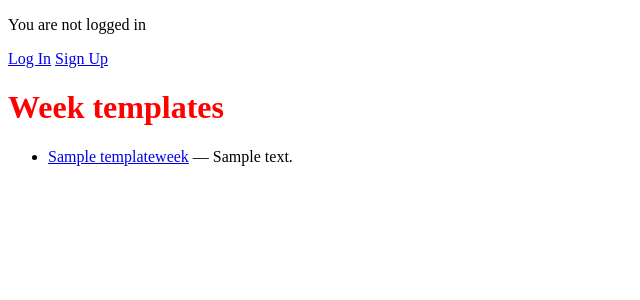
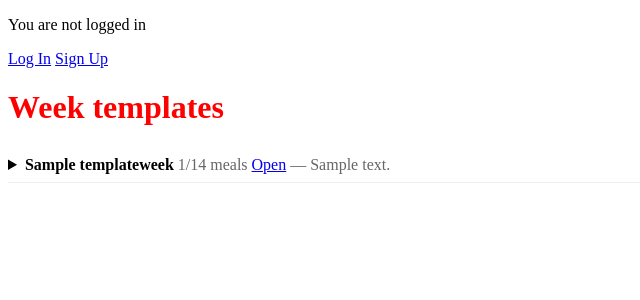
Before and after one commit to JorgeLg3/mealplanner, a Django app: page /planner/templates/ in a window 1280 px wide. Shown: the part 26-326 px from the top of the page, without its empty margins (0-640 px from the left). Run offline with Django 5.2, Linux system fonts and the light colour scheme; tables that the repository leaves empty hold one stand-in row (values such as "Sample post"); parts of the project's set-up code (start-up, migrations or seed data) failed here and were passed over.

Commit message:
update template list view to show a preview of the template

```diff
--- a/planner/views.py
+++ b/planner/views.py
@@ -39,6 +39,18 @@ def monday_of(date):
 class TemplateWeekList(ListView):
     model = TemplateWeek
     template_name = "planner/templateweek_list.html"
+    queryset = TemplateWeek.objects.prefetch_related("meals__recipe")
+
+    def get_context_data(self, **kwargs):
+        context = super().get_context_data(**kwargs)
+        # Each template carries its own grid for the collapsible preview.
+        context["templates"] = [
+            {"template": template, "days": build_days(meals), "meal_count": len(meals)}
+            for template in context["templateweek_list"]
+            for meals in [list(template.meals.all())]
+        ]
+        context["slot_count"] = len(Weekday) * len(MealType)
+        return context
 
 
 class TemplateWeekDetail(DetailView):
--- a/static/css/planner.css
+++ b/static/css/planner.css
@@ -223,3 +223,26 @@
   justify-content: flex-end;
   margin-top: 1rem;
 }
+
+/* Template list: one collapsible read-only preview per template. */
+.template-preview {
+  border-bottom: 1px solid #eee;
+  padding: 0.5rem 0;
+}
+
+.template-preview summary {
+  cursor: pointer;
+}
+
+.template-preview__name {
+  font-weight: bold;
+}
+
+.template-preview__count,
+.template-preview__description {
+  color: #666;
+}
+
+.template-preview .week-grid {
+  margin-bottom: 0.5rem;
+}
--- a/templates/planner/_meal_cell.html
+++ b/templates/planner/_meal_cell.html
@@ -1,5 +1,14 @@
 {# A single Mon–Sun slot for a TemplateWeek (filled or empty), swappable via HTMX. #}
 {# Context: templateweek_pk, weekday, meal_type, meal_type_label, meal (TemplateMeal or None) #}
+{#          readonly (optional): render without swap/remove/add controls or the HTMX id #}
+{% if readonly %}
+<div class="week-grid__cell">
+  <span class="week-grid__meal-type">{{ meal_type_label }}</span>
+  {% if meal %}
+    <a class="week-grid__recipe" href="{{ meal.recipe.get_absolute_url }}">{{ meal.recipe.name }}</a>
+  {% endif %}
+</div>
+{% else %}
 <div class="week-grid__cell" id="cell-{{ weekday }}-{{ meal_type }}">
   <span class="week-grid__meal-type">{{ meal_type_label }}</span>
   {% if meal %}
@@ -26,3 +35,4 @@
             hx-swap="outerHTML">+</button>
   {% endif %}
 </div>
+{% endif %}
--- a/templates/planner/templateweek_list.html
+++ b/templates/planner/templateweek_list.html
@@ -1,15 +1,40 @@
 {% extends "base.html" %}
+{% load static %}
+
+{% block extra_css %}
+  <link rel="stylesheet" href="{% static 'css/planner.css' %}">
+{% endblock %}
 
 {% block content %}
   <h1>Week templates</h1>
-  <ul>
-    {% for template in templateweek_list %}
-      <li>
-        <a href="{% url 'templateweek_detail' template.pk %}">{{ template.name }}</a>
-        {% if template.description %} — {{ template.description }}{% endif %}
-      </li>
-    {% empty %}
-      <li>No week templates yet.</li>
-    {% endfor %}
-  </ul>
+  {% for entry in templates %}
+    {% with template=entry.template %}
+      {# Collapsible read-only preview; editing stays on the detail page. #}
+      <details class="template-preview">
+        <summary>
+          <span class="template-preview__name">{{ template.name }}</span>
+          <span class="template-preview__count">{{ entry.meal_count }}/{{ slot_count }} meals</span>
+          <a href="{% url 'templateweek_detail' template.pk %}">Open</a>
+          {% if template.description %}
+            <span class="template-preview__description">— {{ template.description }}</span>
+          {% endif %}
+        </summary>
+
+        {# Same Mon–Sun grid as the detail page, read-only. #}
+        <div class="week-grid">
+          {% for day in entry.days %}
+            <div class="week-grid__day">{{ day.label }}</div>
+          {% endfor %}
+          {% for day in entry.days %}
+            {% include "planner/_meal_cell.html" with weekday=day.value meal_type="lunch" meal_type_label="Lunch" meal=day.lunch readonly=True %}
+          {% endfor %}
+          {% for day in entry.days %}
+            {% include "planner/_meal_cell.html" with weekday=day.value meal_type="dinner" meal_type_label="Dinner" meal=day.dinner readonly=True %}
+          {% endfor %}
+        </div>
+      </details>
+    {% endwith %}
+  {% empty %}
+    <p>No week templates yet.</p>
+  {% endfor %}
 {% endblock %}
```
Also changed, not shown: planner/tests.py (+41 -0 lines).
